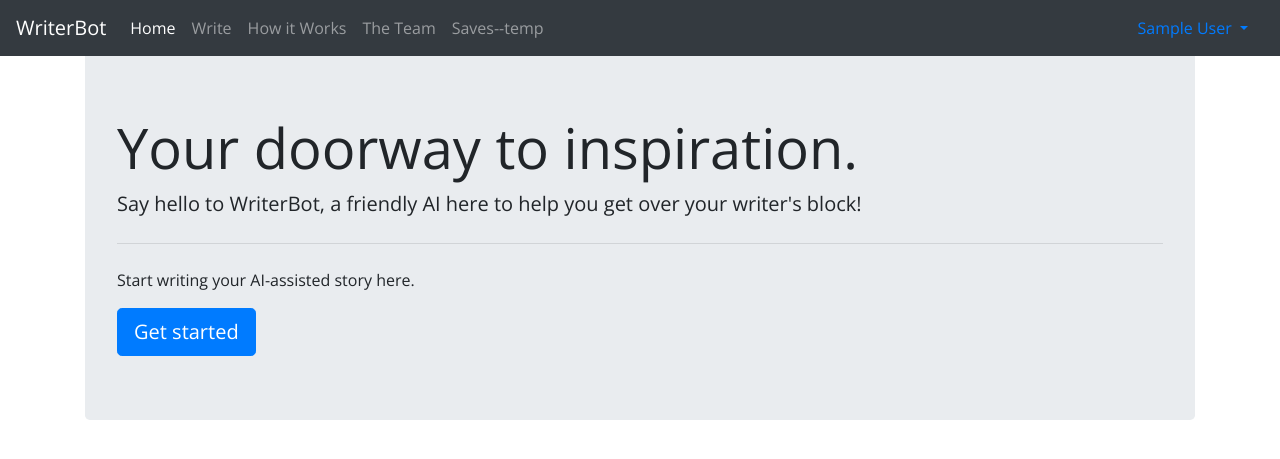
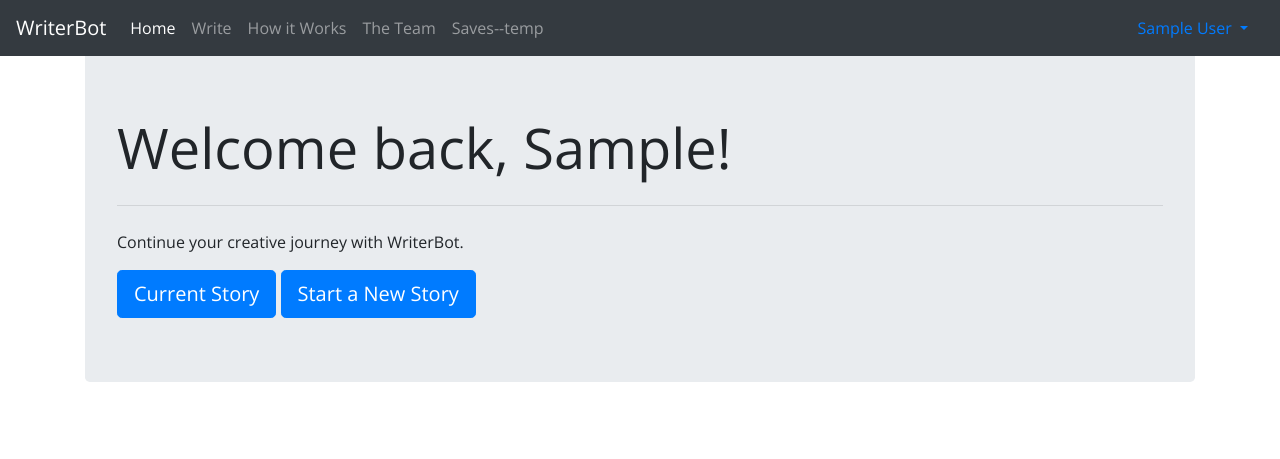
Before and after one commit to alcofrisbas/storytelling-with-skynet, a Django app: page / in a window 1280 px wide. Shown: the top 459 px of the page. Run offline with Django 3.2, Linux system fonts and the light colour scheme; the visitor is signed in with stand-in values (Sample User, id 1); some libraries are stand-ins or nearby versions.

Commit message:
refactored new story creation to be callable outside of write page

```diff
--- a/writerbot-webapp/webapp/templates/webapp/home.html
+++ b/writerbot-webapp/webapp/templates/webapp/home.html
@@ -2,10 +2,19 @@
 
 {% block content %}
     <div class="jumbotron">
+        {% if not user.username %}
       <h1 class="display-4">Your doorway to inspiration.</h1>
       <p class="lead">Say hello to WriterBot, a friendly AI here to help you get over your writer's block!</p>
       <hr class="my-4">
       <p>Start writing your AI-assisted story here.</p>
       <a class="btn btn-primary btn-lg" href="/write" role="button">Get started</a>
+        {% else %}
+        <h1 class="display-4">Welcome back, {{ user.first_name }}!</h1>
+      <hr class="my-4">
+      <p>Continue your creative journey with WriterBot.</p>
+      <a class="btn btn-primary btn-lg" href="/write" role="button">Current Story</a>
+        <a class="btn btn-primary btn-lg" href="/new_story" role="button">Start a New Story</a>
+        {% endif %}
     </div>
+
 {% endblock %}
--- a/writerbot-webapp/webapp/urls.py
+++ b/writerbot-webapp/webapp/urls.py
@@ -7,5 +7,6 @@ urlpatterns = [
     path('about/', views.about),
     path('team/', views.team),
     path('logout/', views.logout),
-    path('saves/',views.saves)
+    path('saves/',views.saves),
+    path('new_story', views.newStory)
 ]
--- a/writerbot-webapp/webapp/views.py
+++ b/writerbot-webapp/webapp/views.py
@@ -15,6 +15,14 @@ sess, model, word_to_id, id_to_word = None, None, None, None
 # Create your views here.
 def home(request):
     return render(request, 'webapp/home.html')
+
+
+def newStory(request):
+    request.session["sentences"].clear()
+    request.session["editing"] = False
+    request.session["prompt"] = generatePrompt(request.session.get("prompt"))
+    Story.objects.create(sentences="", title="")
+    return redirect('/write')
 
 
 def write(request):
@@ -59,10 +67,7 @@ def write(request):
             #Story.objects.create(sentences = "\n".join(sentences), title=title)
 
     elif request.GET.get("new"):
-        sentences.clear()
-        request.session["editing"] = False
-        request.session["prompt"] = generatePrompt(request.session.get("prompt"))
-        Story.objects.create(sentences = "", title="")
+        return redirect('/new_story')
 
     # elif request.GET.get("save"):
     #     #title = request.POST["title"]
```
